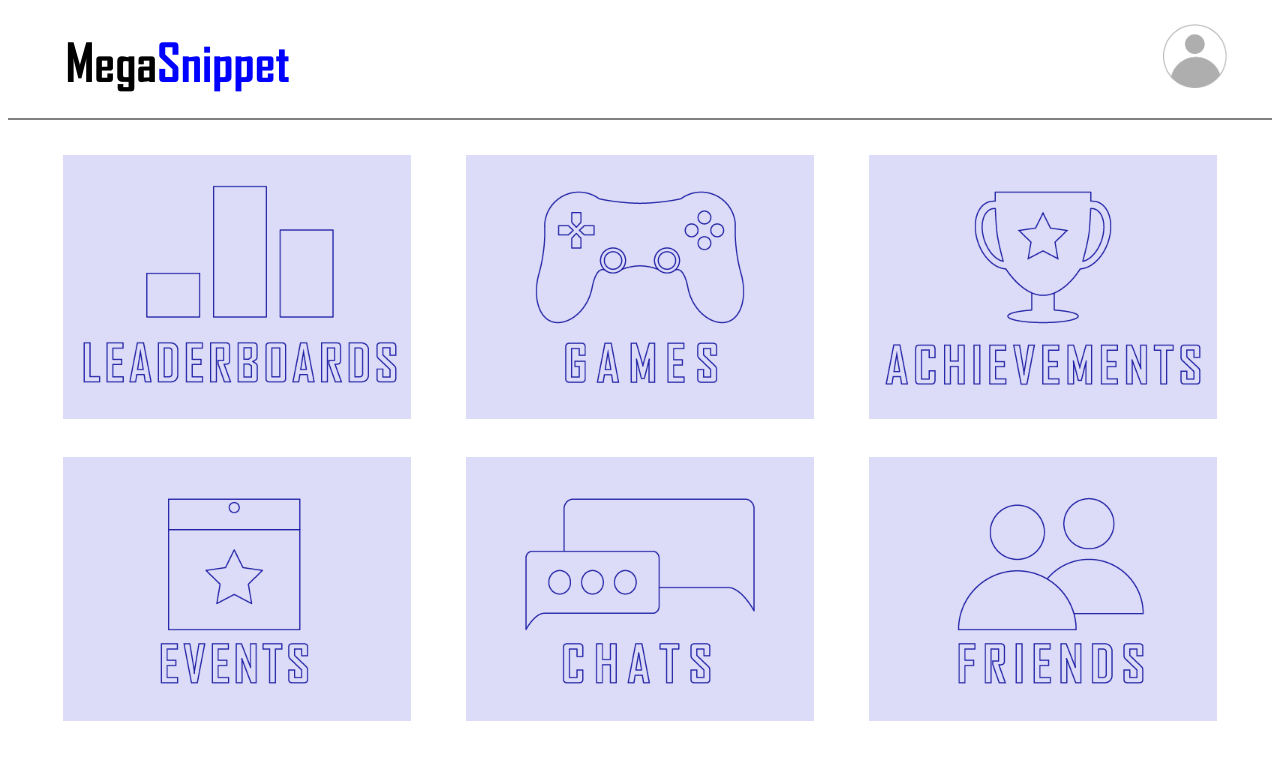
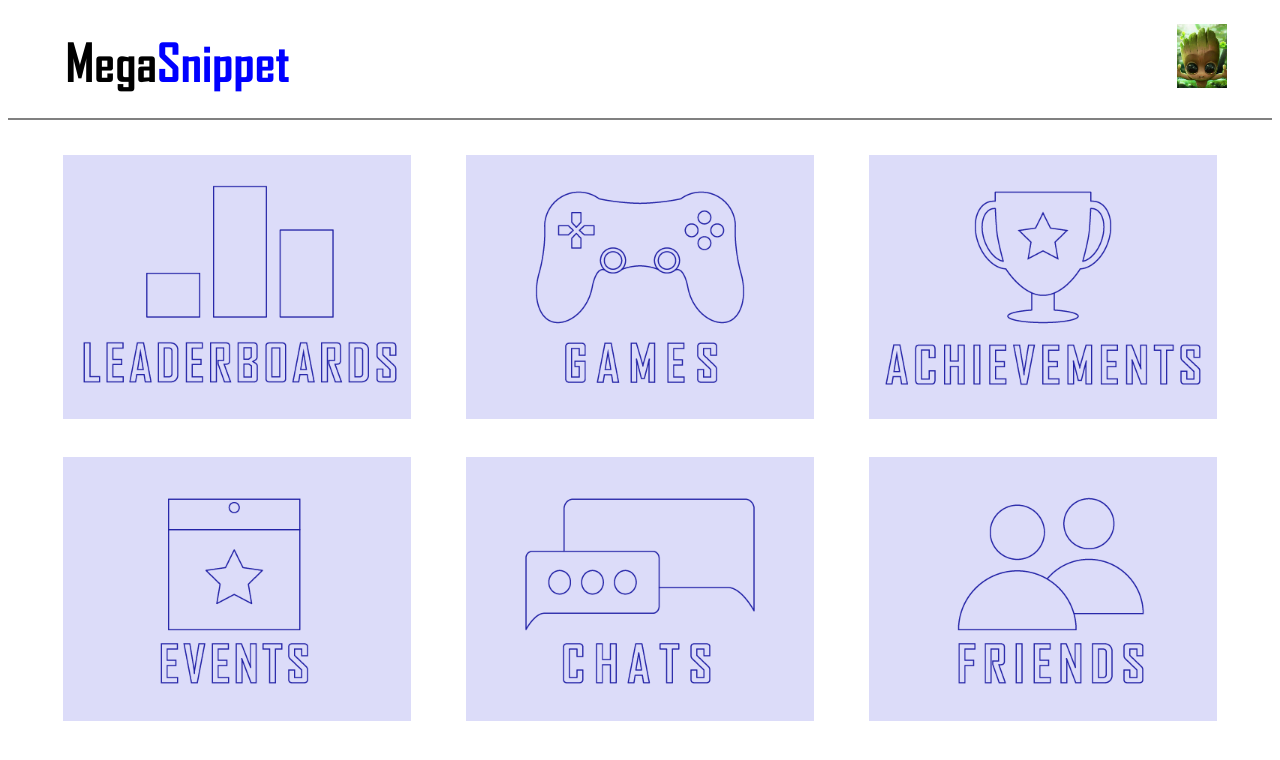
Before and after one commit to COMP-1800-Group-D/MegaSnippet, a plain HTML site: page index.html in a window 1280 px wide. Drawn offline with Linux system fonts and the light colour scheme.

Commit message:
Updated login

```diff
--- a/index.html
+++ b/index.html
@@ -16,7 +16,7 @@
     <!-- Page header, incldues the Website name and the users profile picture, clickable so that user can go to profile or login -->
     <header class="cf">
         <h3>Mega<span>Snippet</span></h3>
-        <a href="#" class="disabled"><img class="profile-picture" src="./Images/profile_image_default.png" alt="Profile Image Default" /></a>
+        <a href="./login.html"><img class="profile-picture" src="./Images/userProfileImages/profileImage1.jpg" alt="Profile Image Default" /></a>
     </header>
 
     <!-- Page main, includes the widgets for all of the main website features -->
```
Also changed, not shown: login.html (+1 -0 lines).
